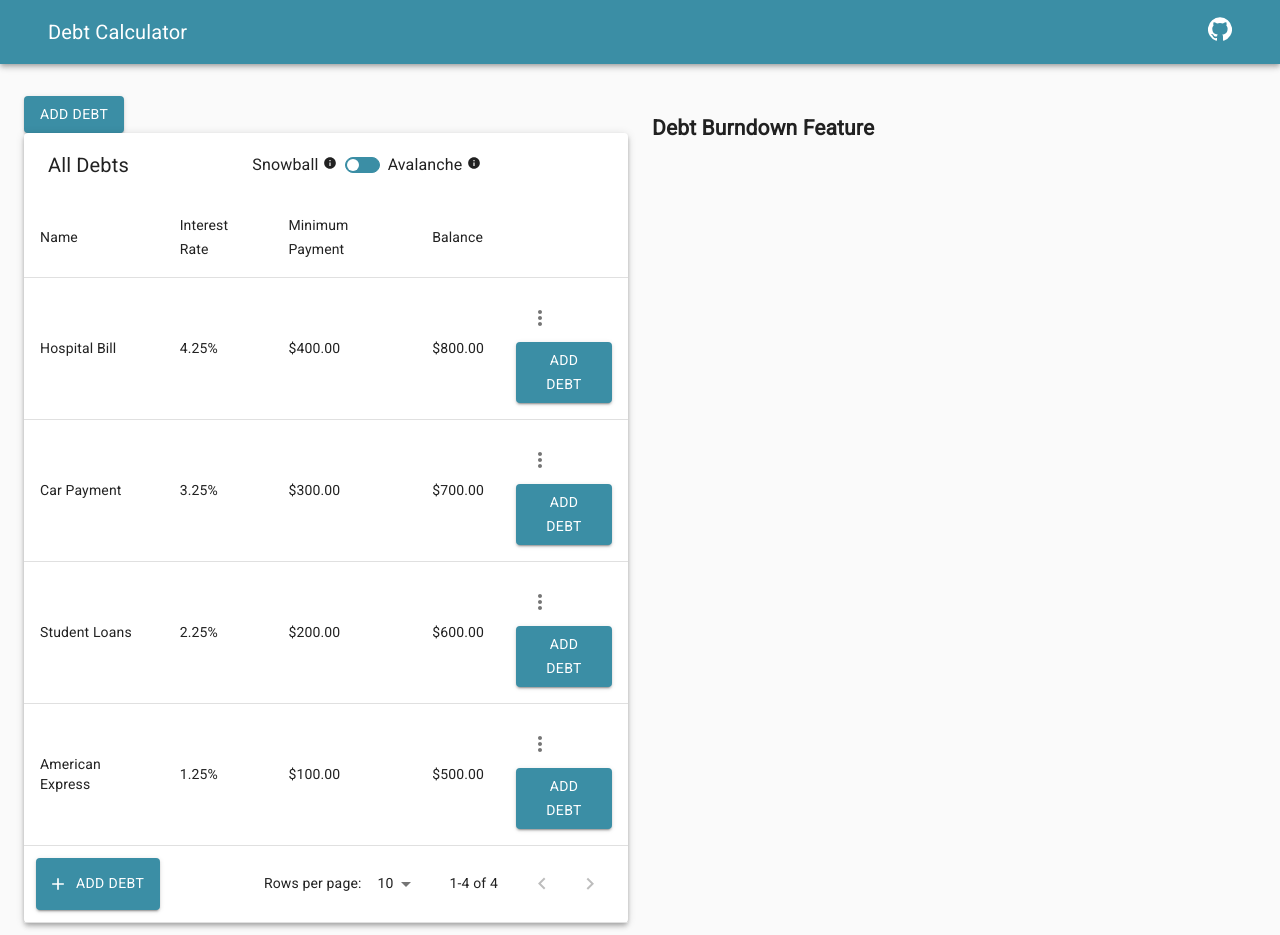
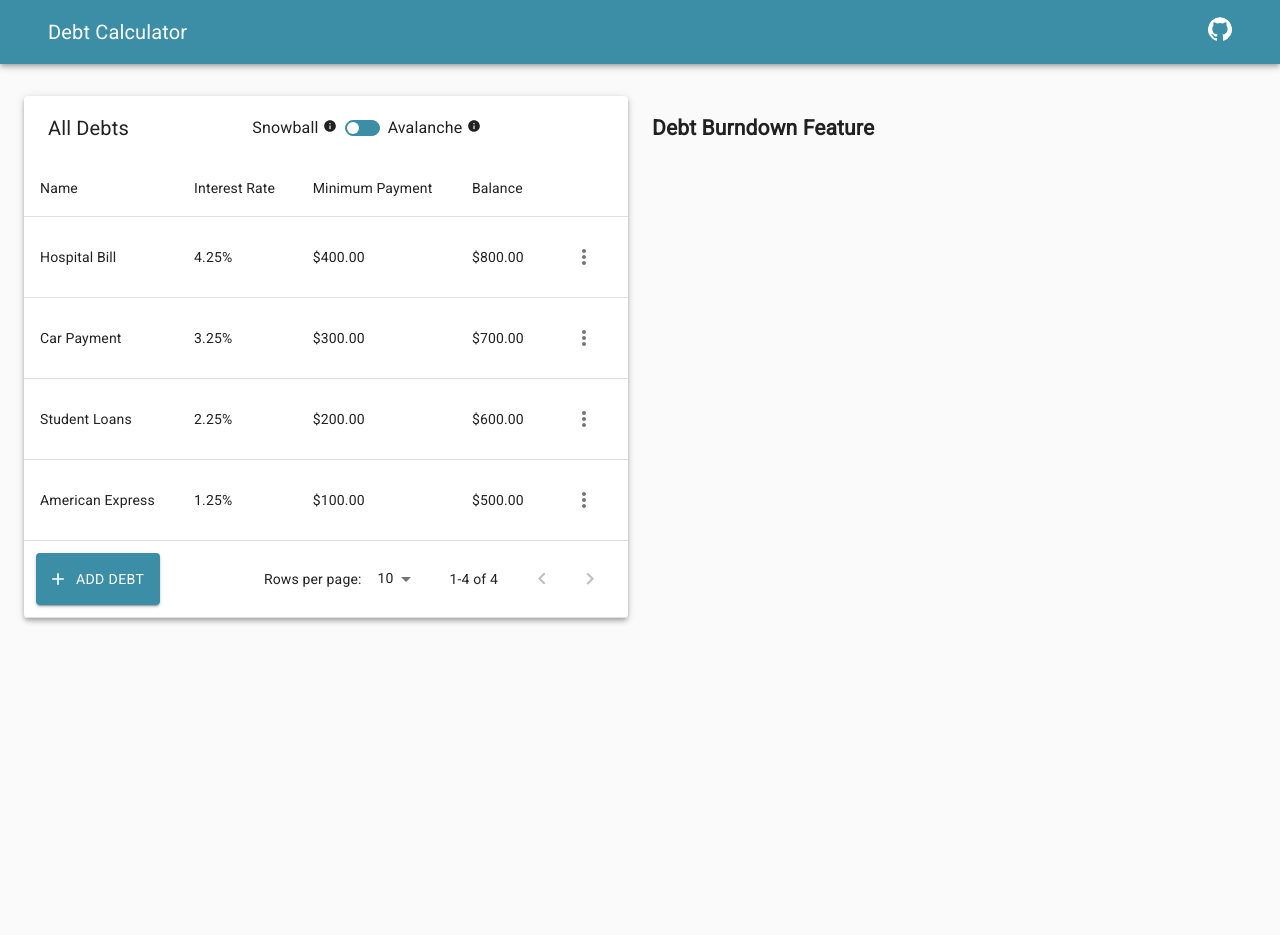
Before and after one commit to chalharb/debt-calculator, a React (Create React App) app: page / in a window 1280 px wide. After the commit the page ends 800 px from the top, so only its background shows below. Built offline with nearby package versions, Linux system fonts and the light colour scheme.

Commit message:
Updated DebtModal component

```diff
--- a/src/components/DebtModal/DebtModal.tsx
+++ b/src/components/DebtModal/DebtModal.tsx
@@ -5,48 +5,41 @@ import DialogActions from '@material-ui/core/DialogActions';
 import DialogContent from '@material-ui/core/DialogContent';
 import DialogContentText from '@material-ui/core/DialogContentText';
 import DialogTitle from '@material-ui/core/DialogTitle';
-import DebtForm from '../DebtForm/DebtForm';
 
-interface Props {
+export interface DebtModalProps {
     isOpen?: boolean;
-    onClick?: () => void;
+    children?: React.ReactNode;
+    ref?: any
 }
 
-const DebtModal:React.FC<Props> = ({ isOpen = false }) => {
-    const [open, setOpen] = React.useState(isOpen);
+const DebtModal: React.FC<DebtModalProps> = React.forwardRef(({ isOpen = false, children }, ref: any) => {
+    const [modalIsOpen, setOpen] = React.useState(isOpen);
 
-    const handleClickOpen = () => {
-        setOpen(true);
+    const toggleModalState = () => {
+        setOpen(!modalIsOpen);
     };
 
-    const handleClose = () => {
-        setOpen(false);
-    };
+    React.useImperativeHandle(ref, () => ({ toggleModalState }));
 
     return (
-        <div>
-            <Button variant="contained" color="primary" onClick={handleClickOpen}>
-                Add Debt
-            </Button>
-            <Dialog open={open} onClose={handleClose} aria-labelledby="form-dialog-title">
+        <Dialog open={modalIsOpen} onClose={toggleModalState} aria-labelledby="form-dialog-title">
             <DialogTitle id="form-dialog-title">New Debt</DialogTitle>
             <DialogContent>
                 <DialogContentText>
                     Enter your information to create a new debt.
                 </DialogContentText>
-                    <DebtForm/>
+                {children}
             </DialogContent>
             <DialogActions>
-                    <Button onClick={handleClose} color="secondary">
+                <Button onClick={toggleModalState} color="secondary">
                     Cancel
                 </Button>
-                    <Button onClick={handleClose} variant="contained" color="primary">
+                <Button onClick={toggleModalState} variant="contained" color="primary">
                     Add
                 </Button>
             </DialogActions>
         </Dialog>
-        </div>
     );
-};
+});
 
 export default DebtModal;
```
Lines whose indentation alone changed are shown as unchanged.
